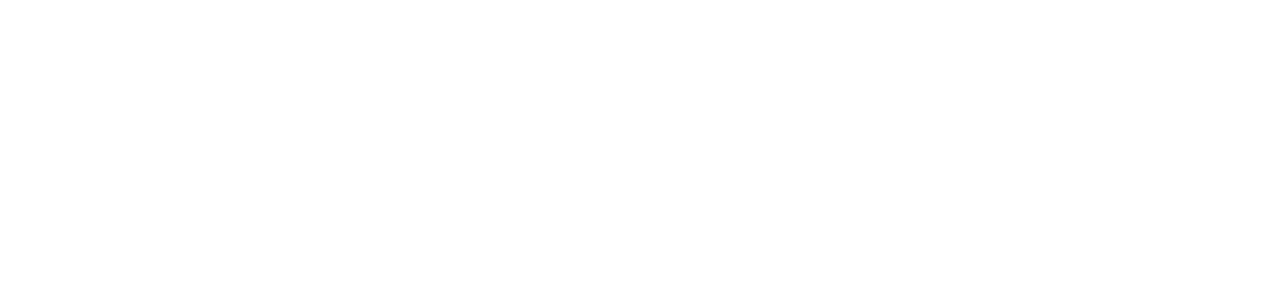
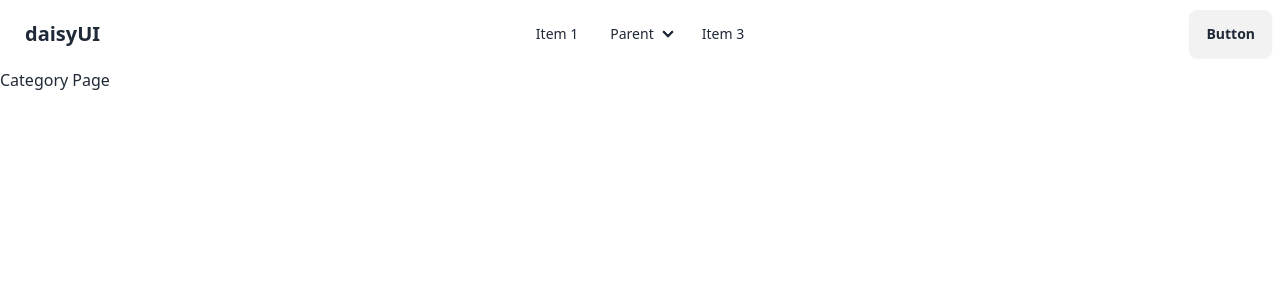
Before and after one commit to siraajul/TechVite, a React (Vite) app: page /Category/1 in a window 1280 px wide. Shown: the top 300 px of the page. Built offline with nearby package versions, Linux system fonts and the light colour scheme.

Commit message:
Wrap with Layout

```diff
--- a/src/Pages/ByCategoryPage.jsx
+++ b/src/Pages/ByCategoryPage.jsx
@@ -1,7 +1,14 @@
 import React from "react";
+import LayOut from "../Layout/Layout";
 
 const ByCategoryPage = () => {
-  return <div></div>;
+  return (
+    <LayOut>
+      <div>
+        <h1>Category Page</h1>
+      </div>
+    </LayOut>
+  );
 };
 
 export default ByCategoryPage;
```
